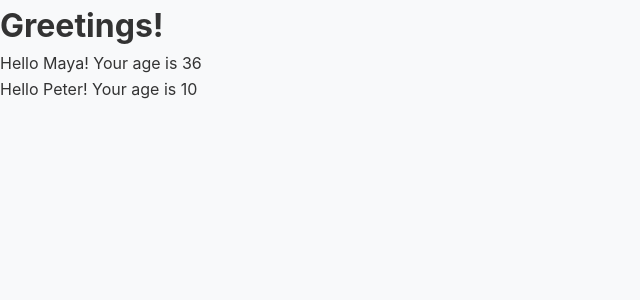
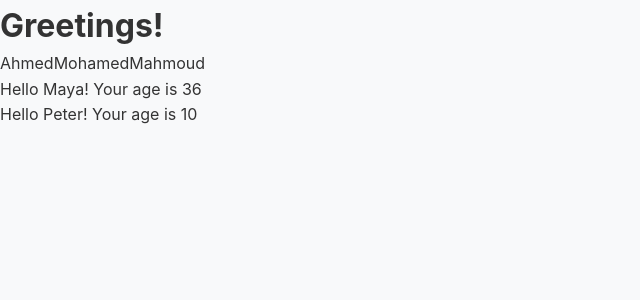
Before and after one commit to 7medo-77/react_FSO, a React (Vite) app in the folder part1/: page / in a window 1280 px wide. Shown: the top 300 px of the page, without its empty margins (0-640 px from the left). Built offline with nearby package versions, Linux system fonts and the light colour scheme.

Commit message:
part 1a and 1b done

```diff
--- a/part1/src/App.jsx
+++ b/part1/src/App.jsx
@@ -17,10 +17,14 @@ const Hello = (props) => {
 const App = () => {
   const name = 'Peter';
   const age = 10;
+  const nameArray = ['Ahmed', 'Mohamed', 'Mahmoud'];
 
   return (
     <div>
       <h1> Greetings! </h1>
+      <p>
+        {nameArray}
+      </p>
       <Hello name='Maya' age={26 + 10} />
       <Hello name={name} age={age} />
     </div>
```
